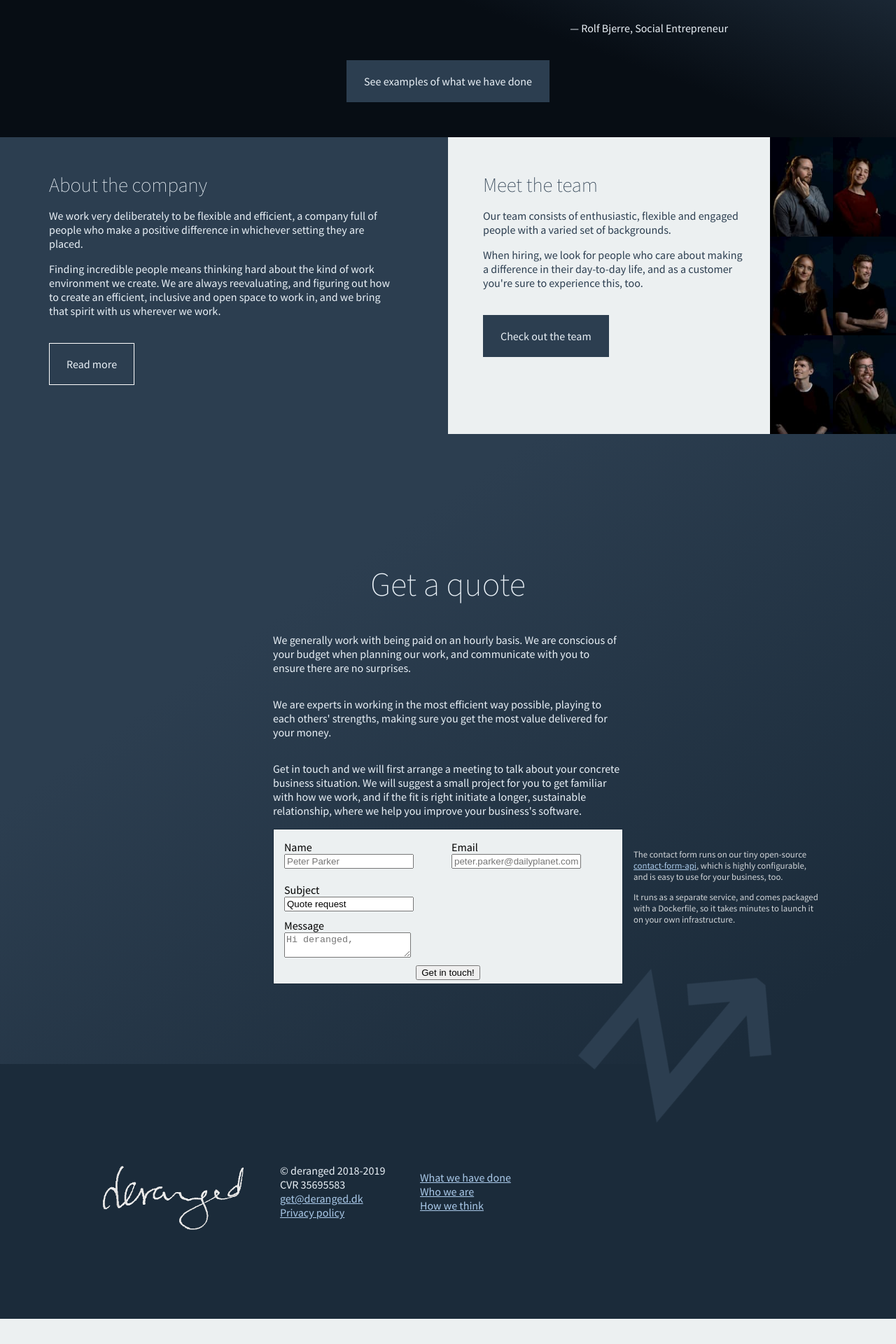
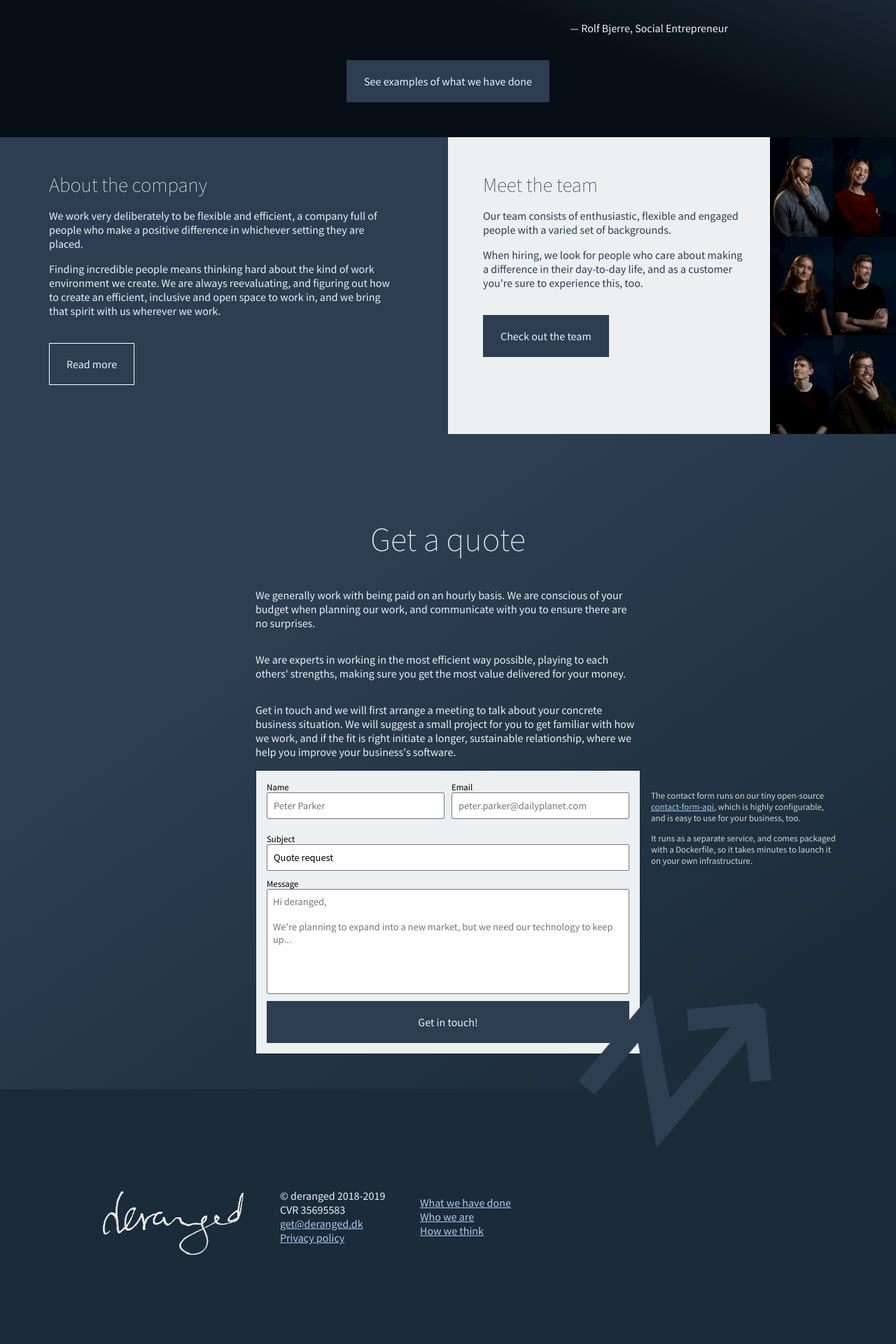
Before and after one commit to derangeddk/deranged.dk, a Jekyll site: the page built from index.html, in a window 1280 px wide. Shown: the part 3461-5381 px from the top of the page at 70% size. Built offline with Jekyll 4.4.1, drawn with Linux system fonts in a browser that asks for light colours; before the commit the page ends 5345 px from its top, so only the background shows below that.

Commit message:
fix css + change width of get a quote to 550 px

```diff
--- a/_sass/get_a_quote.scss
+++ b/_sass/get_a_quote.scss
@@ -16,7 +16,7 @@
     margin-bottom: 0.5em;
   }
   > p {
-    max-width: 500px;
+    max-width: 550px;
     width: 100%;
     text-align: left;
   }
@@ -140,7 +140,7 @@
 
 .contact-form {
   width: 100%;
-  max-width: 500px;
+  max-width: 550px;
   border: 1px solid #1b2b3a;
   background: #ecf0f1;
   padding: 5px 15px;
@@ -152,12 +152,14 @@
   grid-template-columns: 1fr 1fr;
   grid-gap: 10px;
 }
-.contact-form label {
-  display: flex;
-  flex-direction: column;
-  align-items: flex-start;
-  margin-top: 10px;
-  margin-bottom: 10px;
+.contact-form {
+  label {
+    display: flex;
+    flex-direction: column;
+    align-items: flex-start;
+    margin-top: 10px;
+    margin-bottom: 10px;
+  }
 
   label > span {
     font-size: 0.8em;
@@ -242,7 +244,7 @@
   .side-by-side-contact-form-and-explanation {
     display: block;
     width: 100%;
-    max-width: 500px;
+    max-width: 550px;
     padding-left: 0;
   }
   .side-explanation {
```
